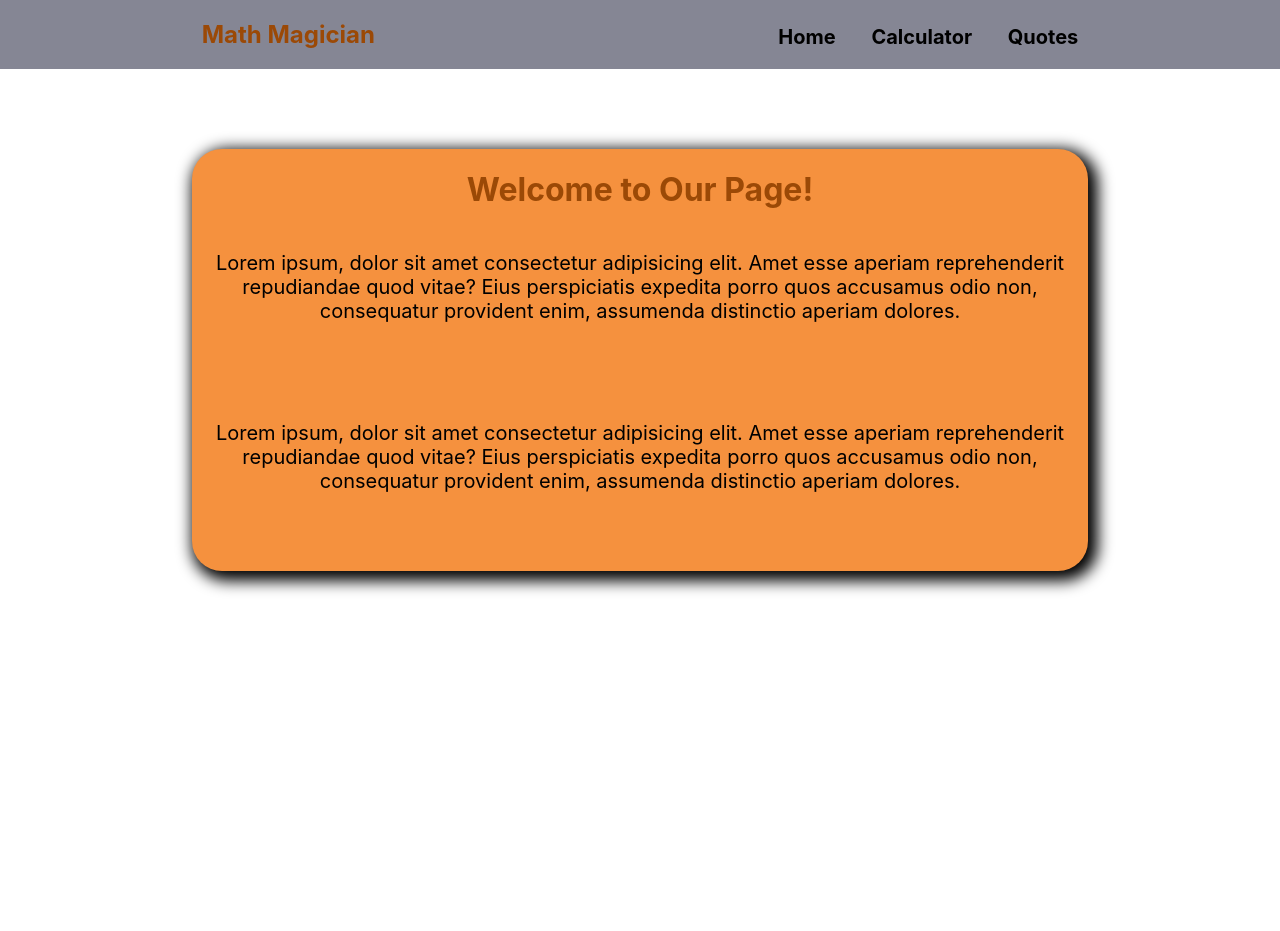
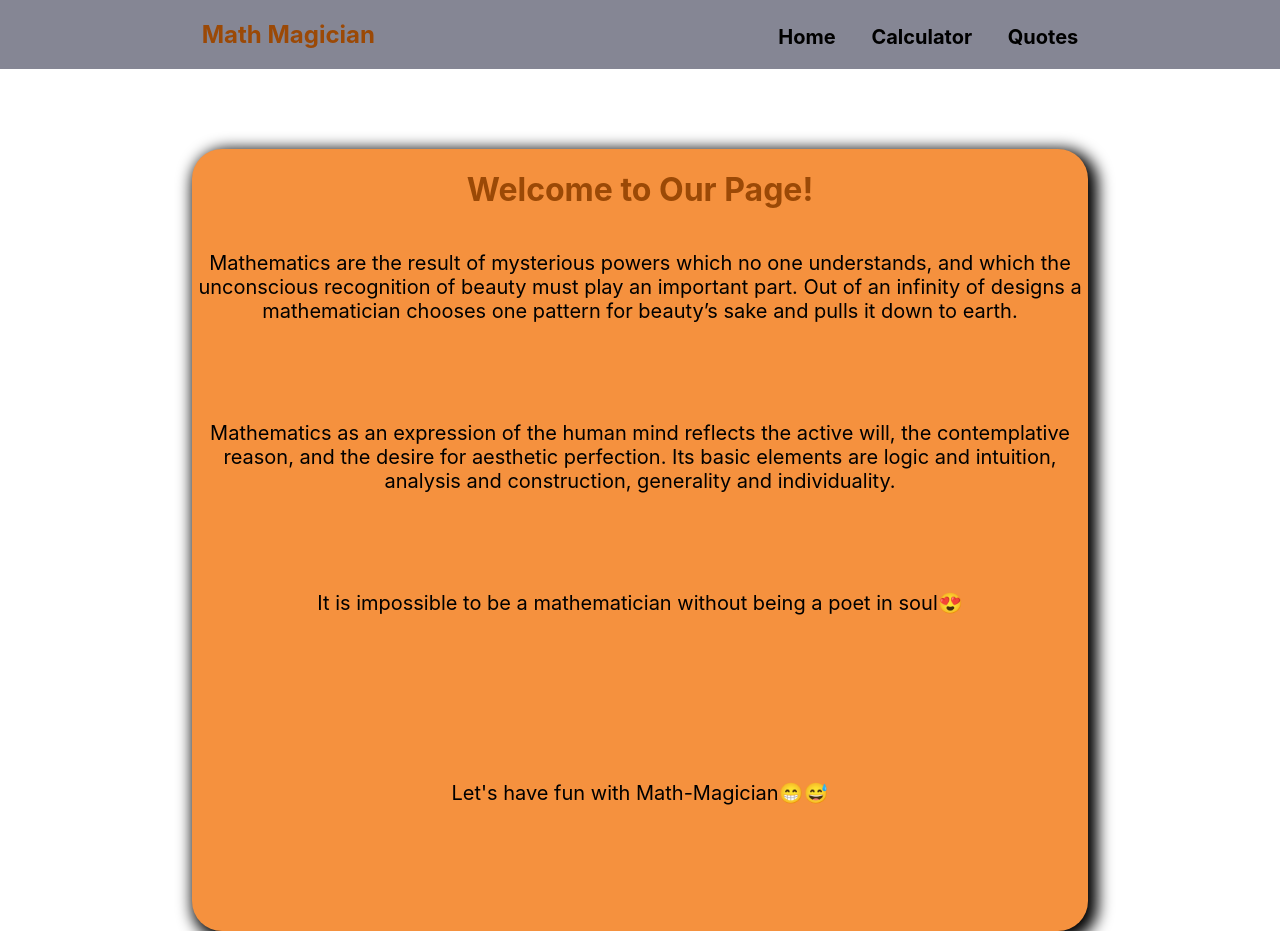
Before and after one commit to RolandM99/math-magicians, a React (Create React App) app: page / in a window 1280 px wide. Before the commit the page ends 800 px from the top, so only its background shows below. Built offline with nearby package versions, Linux system fonts and the light colour scheme.

Commit message:
Update those 3 pages for new deployment

```diff
--- a/src/pages/Calculator.js
+++ b/src/pages/Calculator.js
@@ -31,7 +31,7 @@ const Calculator = () => {
   return (
     <div className="main-container">
       <div className="calculator-do">
-        <p>Let&apos;s do some mathematics</p>
+        <p>Let&apos;s do some mathematics!</p>
       </div>
       <div className="display">{display()}</div>
       <div className="calculator-btn">
--- a/src/pages/Home.js
+++ b/src/pages/Home.js
@@ -5,17 +5,22 @@ const Home = () => (
     <div className="home">
       <h1>Welcome to Our Page!</h1>
       <p>
-        Lorem ipsum, dolor sit amet consectetur adipisicing elit. Amet esse
-        aperiam reprehenderit repudiandae quod vitae? Eius perspiciatis expedita
-        porro quos accusamus odio non, consequatur provident enim, assumenda
-        distinctio aperiam dolores.
+        Mathematics are the result of mysterious powers which no one understands,
+        and which the unconscious recognition of beauty must play an important part.
+        Out of an infinity of designs a mathematician chooses one pattern for
+        beauty’s sake and pulls it down to earth.
       </p>
       <p>
-        Lorem ipsum, dolor sit amet consectetur adipisicing elit. Amet esse
-        aperiam reprehenderit repudiandae quod vitae? Eius perspiciatis expedita
-        porro quos accusamus odio non, consequatur provident enim, assumenda
-        distinctio aperiam dolores.
+        Mathematics as an expression of the human mind reflects the active will,
+        the contemplative reason, and the desire for aesthetic perfection.
+        Its basic elements are logic and intuition, analysis and construction,
+        generality and individuality.
       </p>
+      <p>
+        It is impossible to be a mathematician without being a poet in soul&#128525;
+      </p>
+      <br />
+      <p>Let&apos;s have fun with Math-Magician&#128513;&#128517;</p>
     </div>
   </>
 );
--- a/src/pages/Quotes.js
+++ b/src/pages/Quotes.js
@@ -2,10 +2,12 @@ import React from 'react';
 
 const Quotes = () => (
   <div className="quotes">
-    <p>
-      The only way to learn Mathematics, is to do mathematics
-    </p>
-    <strong>~ PAUL HALMOS</strong>
+    <blockquote>
+      Mathematics has beauty and romance. It’s not a boring place to be,
+      the mathematical world. It’s an extraordinary place;
+      it’s worth spending time there.
+    </blockquote>
+    <strong>~ Marcus du Sautoy</strong>
   </div>
 );
 
```
